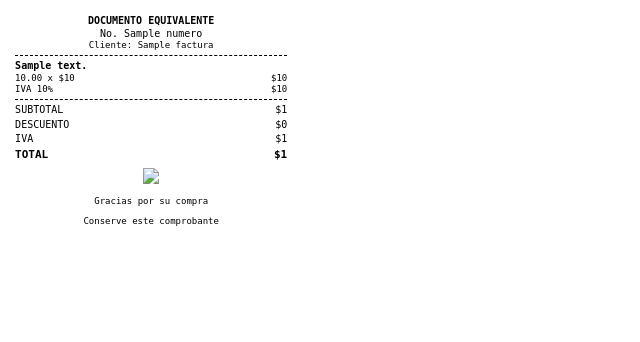
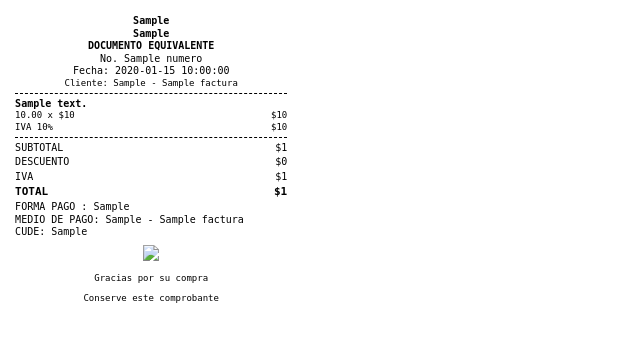
Before and after one commit to mauromanjads/lidasoft, a Python web app: template app/templates/factura_pos.html in a window 1280 px wide. Shown: the top 342 px of the page, without its empty margins (0-640 px from the left). Run offline with Jinja, Linux system fonts and the light colour scheme; the template is opened without the code that fills it: most values are stand-ins (such as "Sample title", 1, 10 or a date in 2020).

Commit message:
se ajusta factura para tirilla POS  con cufe y cude

```diff
--- a/app/models/facturas.py
+++ b/app/models/facturas.py
@@ -30,5 +30,7 @@ class Factura(Base):
     fecha_modificacion = Column(DateTime, nullable=True)
     id_sucursal = Column(Integer, nullable=False)
     id_usuario = Column(Integer, nullable=False)
+    codigo_fiscal = Column(String, unique=True, nullable=False)
+    tipo_codigo_fiscal = Column(String, nullable=False)  # CUFE | CUDE
 
     detalles = relationship("FacturaDetalle", back_populates="factura", cascade="all, delete-orphan")
--- a/app/routers/facturas_router.py
+++ b/app/routers/facturas_router.py
@@ -1,4 +1,3 @@
-
 from fastapi import APIRouter, HTTPException, Depends,Response
 import requests
 from sqlalchemy.orm import Session
@@ -359,7 +358,7 @@ def generar_factura(
     db: Session = Depends(get_empresa_db),
     db_master: Session = Depends(get_db_master)
 ):
-    factura = construir_factura_json(db, factura_id)
+    factura = construir_factura_json(db, factura_id, id_empresa,db_master)
 
     empresa = db_master.query(Empresa).filter(Empresa.id == id_empresa).first()
 
--- a/app/templates/factura_pos.html
+++ b/app/templates/factura_pos.html
@@ -65,16 +65,26 @@
 <div class="ticket">
 
   <!-- ENCABEZADO -->
+
   <div class="center bold">
-    {{ "FACTURA ELECTRÓNICA" if factura.tipo_documento == "FE" else "DOCUMENTO EQUIVALENTE" }}
+    {{ factura.razon_social }}
+  </div>
+  <div class="center bold">
+   {{ factura.nit_empresa }}
+  </div>
+  <div class="center bold">
+    {{ "FACTURA ELECTRÓNICA DE VENTA" if factura.tipo_documento == "FE" else "DOCUMENTO EQUIVALENTE" }}
   </div>
 
   <div class="center">
     No. {{ factura.numero }}
   </div>
+  <div class="center">
+    Fecha: {{ factura.fecha }}
+  </div>
 
   <div class="center small">
-    Cliente: {{ factura.cliente_nombre }}
+    Cliente: {{ factura.cliente_nit }} - {{ factura.cliente_nombre }}
   </div>
 
   <div class="line"></div>
@@ -135,6 +145,15 @@
     </div>
   </div>
 
+  <div>FORMA PAGO :  {{ factura.forma_pago }}</div>
+  <div>MEDIO DE PAGO:  {{ factura.metodo_pago }} -  {{ factura.metodo_pago_nombre }}</div>
+
+  {% if factura.tipo_codigo_fiscal == 'CUFE' %}
+  CUFE: {{ factura.codigo_fiscal }}
+  {% else %}
+  CUDE: {{ factura.codigo_fiscal }}
+  {% endif %}
+
   <!-- QR -->
   {% if qr_path %}
   <div class="qr center">
```
Also changed, not shown: app/services/factura_builder.py (+17 -3 lines), invoices/demo/2026/qr_DEX1.png (added), 2 other files.
